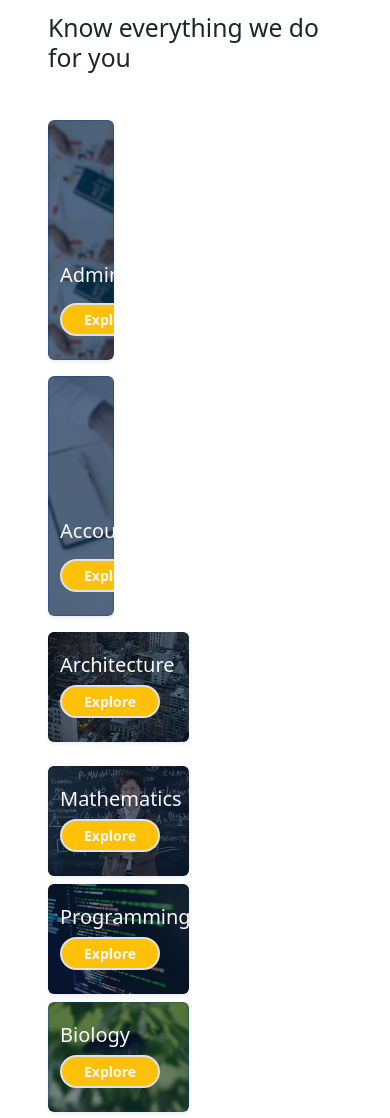
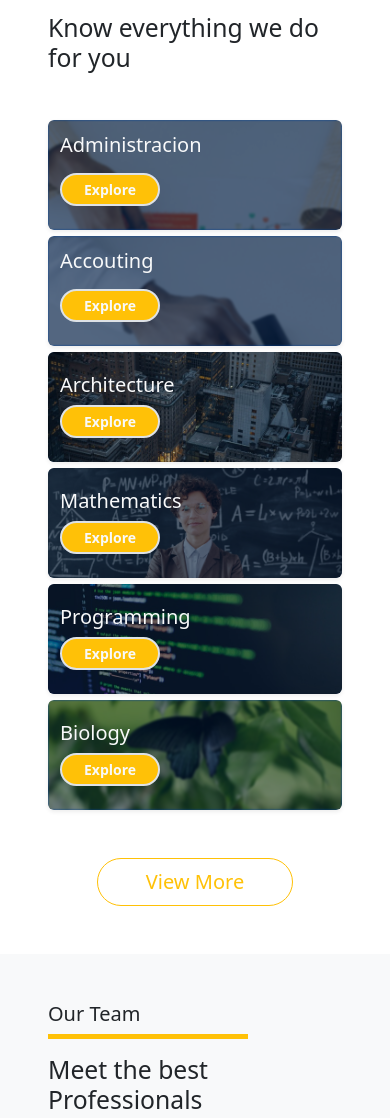
Before and after one commit to BillalbertCode/BillalbertCode.github.io, a plain HTML site: page index.html in a window 390 px wide. Shown: the part 3145-4263 px from the top of the page. Drawn offline with nearby package versions, Linux system fonts and the light colour scheme.

Commit message:
Responsive - Courses

```diff
--- a/css/carrer.css
+++ b/css/carrer.css
@@ -3,6 +3,7 @@
     flex-direction: column;
     justify-content: end;
     height: 240px;
+    width:47% !important;
 }
 
 .row-first>button {
@@ -16,10 +17,14 @@
     justify-content: end;
 }
 
+
 .row-long>button {
     width: 100px;
     border: 2px solid #fff;
     font-weight: bold;
+}
+.coursesColumn{
+    width:48% !important;
 }
 
 .background-administration{
@@ -125,3 +130,16 @@
     filter:  brightness(60%) opacity(80%) ;
     z-index:-1;
 }
+
+@media (max-width:425px){
+    .row-first{
+        width:100% !important;
+        height: 110px;
+    }
+    #Courses .row{
+        gap:6px !important;
+    }
+    #Courses .coursesColumn{
+        width:100% !important;
+    }
+}
--- a/index.html
+++ b/index.html
@@ -323,7 +323,7 @@
 
       <div class="container text-light mb-5">
         <div class="row gap-4 ">
-          <div style="width: 48%;" class="col-6   ">
+          <div class="coursesColumn col-12 col-md-6   ">
 
             <div class="row justify-content-between gap-3">
               <div style="width: 47%;"
@@ -352,7 +352,7 @@
             </div>
           </div>
 
-          <div style="width: 48%;" class="col-6">
+          <div class=" coursesColumn col-12 col-md-6">
 
             <div class="row gap-2 h-100 align-content-between">
               <div class="col-12 row-long rounded shadow-sm hover-scaleX background-mathematics">
```
